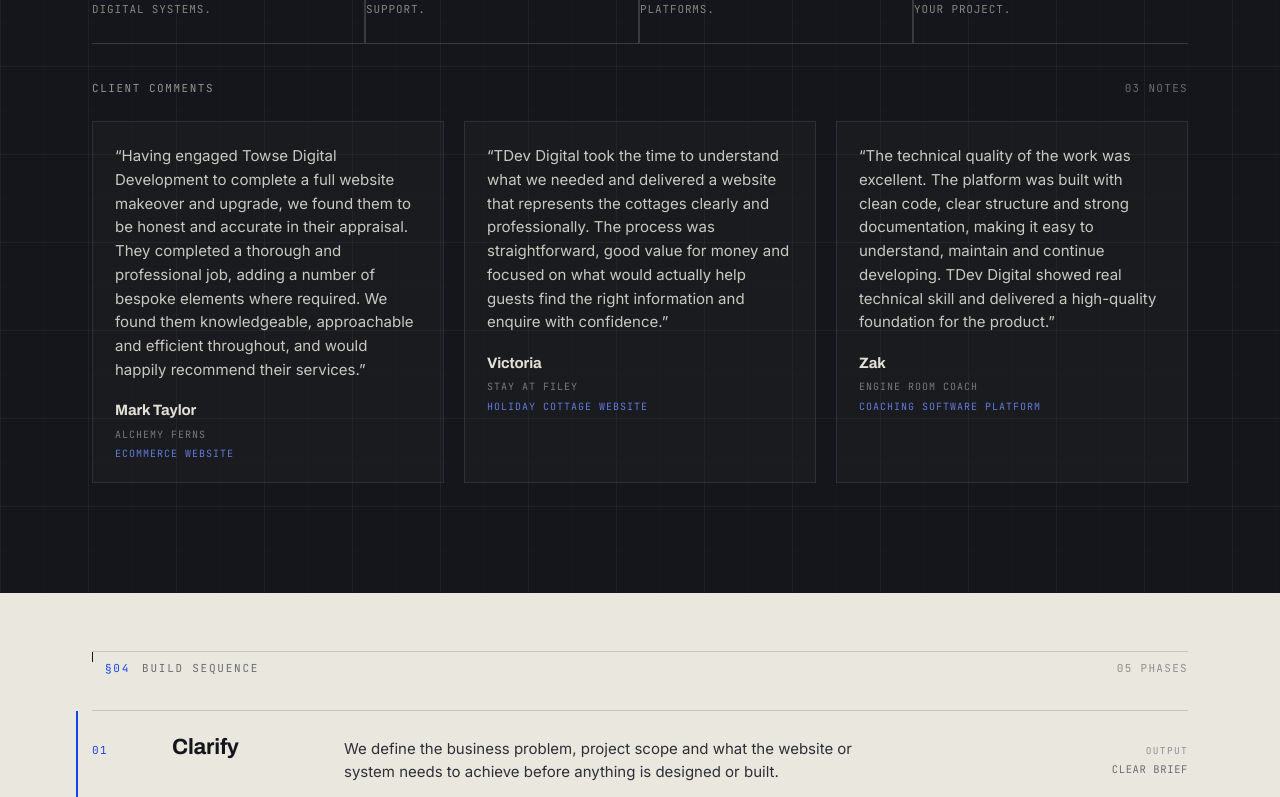
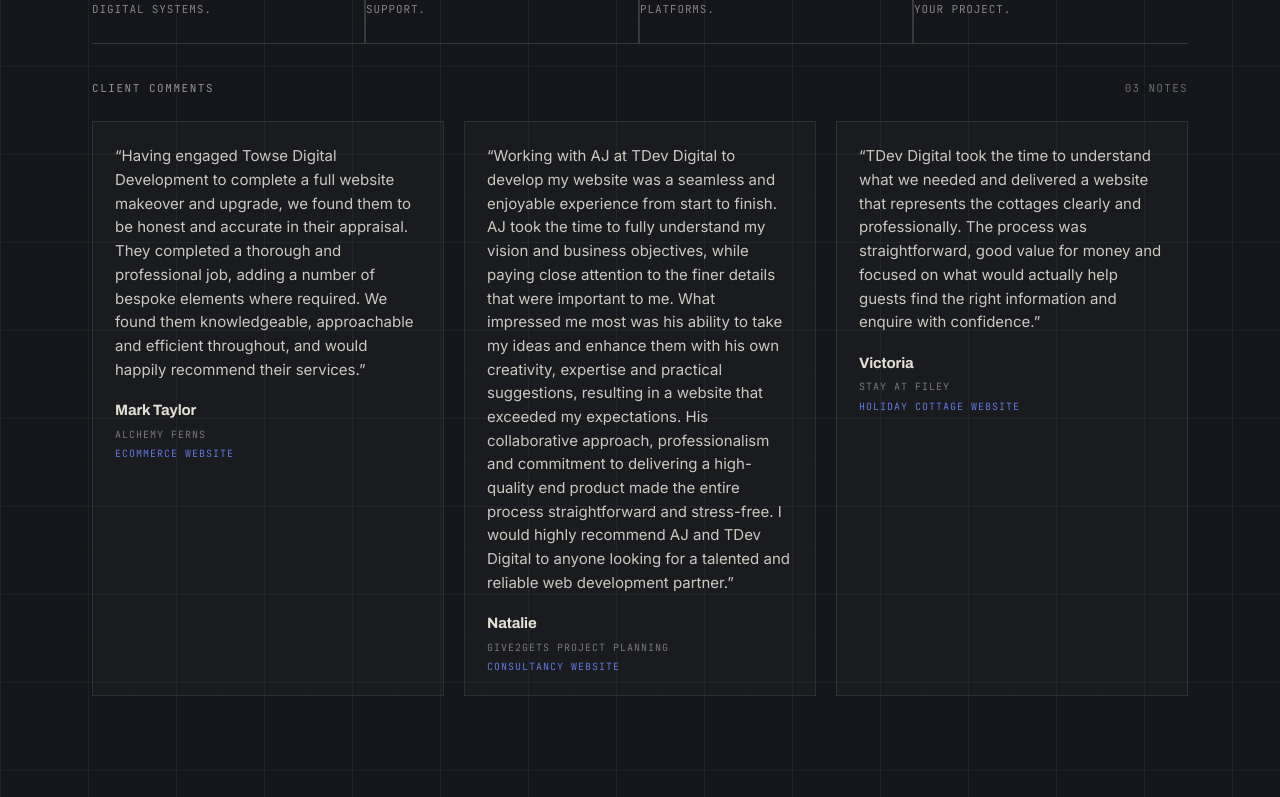
Before and after one commit to TowseDev/TDev-Portfolio, a Next.js app: page / in a window 1280 px wide. Shown: the part 3723-4520 px from the top of the page. Built offline with nearby package versions, Linux system fonts and the light colour scheme; no server answers.

Commit message:
add g2g testimonial

```diff
--- a/src/data/projects.ts
+++ b/src/data/projects.ts
@@ -114,6 +114,12 @@ export const projects: Project[] = [
       "The site was built to keep the editing experience manageable while still giving the pages a more bespoke feel. Custom sections were used where needed, with a focus on layout, spacing, typography and content clarity.\n\nThe structure was designed around the way consultancy buyers assess trust: experience, sectors, services, approach and a simple route to enquiry.",
     outcome:
       "Give2Gets Project Planning now has a more credible and structured online presence. The website gives the consultancy a clearer way to present its expertise, support referrals and direct potential clients towards a professional enquiry.",
+    testimonial: {
+      quote:
+        "Working with AJ at TDev Digital to develop my website was a seamless and enjoyable experience from start to finish. AJ took the time to fully understand my vision and business objectives, while paying close attention to the finer details that were important to me. What impressed me most was his ability to take my ideas and enhance them with his own creativity, expertise and practical suggestions, resulting in a website that exceeded my expectations. His collaborative approach, professionalism and commitment to delivering a high-quality end product made the entire process straightforward and stress-free. I would highly recommend AJ and TDev Digital to anyone looking for a talented and reliable web development partner.",
+      name: "Natalie",
+      business: "Give2Gets Project Planning",
+    },
     keyPoints: [
       "Professional consultancy website",
       "Clear service and sector structure",
--- a/src/data/testimonials.ts
+++ b/src/data/testimonials.ts
@@ -23,6 +23,17 @@ export const testimonials: Testimonial[] = [
     relatedProjectSlug: "alchemy-ferns",
     approvedForUse: true,
     displayOrder: 1,
+  },
+  {
+    id: "give2gets-project-planning-natalie",
+    quote:
+      "Working with AJ at TDev Digital to develop my website was a seamless and enjoyable experience from start to finish. AJ took the time to fully understand my vision and business objectives, while paying close attention to the finer details that were important to me. What impressed me most was his ability to take my ideas and enhance them with his own creativity, expertise and practical suggestions, resulting in a website that exceeded my expectations. His collaborative approach, professionalism and commitment to delivering a high-quality end product made the entire process straightforward and stress-free. I would highly recommend AJ and TDev Digital to anyone looking for a talented and reliable web development partner.",
+    name: "Natalie",
+    business: "Give2Gets Project Planning",
+    projectType: "Consultancy website",
+    relatedProjectSlug: "give2gets-project-planning",
+    approvedForUse: true,
+    displayOrder: 2,
   },
   {
     id: "stay-at-filey-victoria",
@@ -51,5 +62,6 @@ export const testimonials: Testimonial[] = [
 export function getApprovedTestimonials(): Testimonial[] {
   return testimonials
     .filter((testimonial) => testimonial.approvedForUse)
-    .sort((a, b) => a.displayOrder - b.displayOrder);
+    .sort((a, b) => a.displayOrder - b.displayOrder)
+    .slice(0, 3);
 }
```
